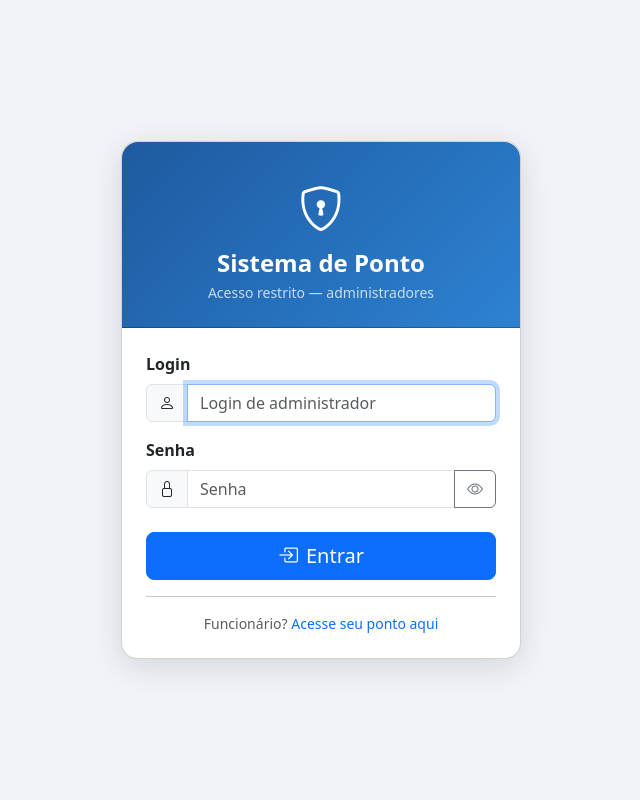
After one commit to deivison-nog/projeto-ponto, a PHP site: page /login.php in a window 1280 px wide. The commit adds this page. Shown: the whole page, without its empty margins (319-959 px from the left). Run offline with PHP 8.4, Linux system fonts and the light colour scheme; data that the repository does not hold is empty.

Commit message:
Add admin login system: login.php, auth_admin.php, logout_admin.php; protect all admin pages
Agent-Logs-Url: https://github.com/deivison-nog/projeto-ponto/sessions/18074775-7a0f-43ec-9d62-ce3e3a90a991

Co-authored-by: deivison-nog <77868616+deivison-nog@users.noreply.github.com>

```diff
--- a/atualiza_funcionario.php
+++ b/atualiza_funcionario.php
@@ -3,6 +3,7 @@
 // Atualiza os dados do funcionário (via POST) usando PDO (conexao.php)
 
 require_once 'conexao.php';
+require 'auth_admin.php';
 
 if ($_SERVER['REQUEST_METHOD'] !== 'POST') {
     header('Location: gerenciar_funcionarios.php');
--- a/cadastrar_funcionario.php
+++ b/cadastrar_funcionario.php
@@ -1,4 +1,4 @@
-<?php include 'conexao.php'; ?>
+<?php include 'conexao.php'; require 'auth_admin.php'; ?>
 
 <!DOCTYPE html>
 <html lang="pt-br">
--- a/dashboard_ponto.php
+++ b/dashboard_ponto.php
@@ -1,5 +1,6 @@
 <?php
 require 'conexao.php';
+require 'auth_admin.php';
 
 // ── Filtros ──────────────────────────────────────────────────────────────────
 $nome        = trim($_GET['nome']        ?? '');
--- a/gerar_relatorio.php
+++ b/gerar_relatorio.php
@@ -1,5 +1,6 @@
 <?php
 require 'conexao.php';
+require 'auth_admin.php';
 require_once(__DIR__ . '/fpdf/fpdf.php');
 
 // ── Parâmetros do filtro ──────────────────────────────────────────────────────
--- a/gerenciar_funcionarios.php
+++ b/gerenciar_funcionarios.php
@@ -1,5 +1,6 @@
 <?php
 include 'conexao.php';
+require 'auth_admin.php';
 
 /**
  * Filtro por cargo via GET:
--- /dev/null
+++ b/login.php
@@ -0,0 +1,166 @@
+<?php
+if (session_status() === PHP_SESSION_NONE) {
+    session_start();
+}
+
+// Already logged in → go to dashboard
+if (!empty($_SESSION['admin_logged_in'])) {
+    header('Location: index.php');
+    exit;
+}
+
+require 'conexao.php';
+
+// ── Bootstrap DB (same as auth_admin.php, needed here before login) ───────────
+$pdo->exec("
+    CREATE TABLE IF NOT EXISTS administradores (
+        id        INT UNSIGNED AUTO_INCREMENT PRIMARY KEY,
+        login     VARCHAR(60)  NOT NULL UNIQUE,
+        senha     VARCHAR(255) NOT NULL,
+        criado_em DATETIME     NOT NULL DEFAULT CURRENT_TIMESTAMP
+    ) ENGINE=InnoDB DEFAULT CHARSET=utf8mb4
+");
+$stmt = $pdo->prepare("SELECT COUNT(*) FROM administradores WHERE login = :login");
+$stmt->execute([':login' => 'administrador']);
+if ((int)$stmt->fetchColumn() === 0) {
+    $hash = password_hash('umsc12', PASSWORD_DEFAULT);
+    $ins  = $pdo->prepare("INSERT INTO administradores (login, senha) VALUES (:login, :senha)");
+    $ins->execute([':login' => 'administrador', ':senha' => $hash]);
+}
+
+// ── Processar POST ────────────────────────────────────────────────────────────
+$erro = '';
+if ($_SERVER['REQUEST_METHOD'] === 'POST') {
+    $login = trim($_POST['login'] ?? '');
+    $senha = trim($_POST['senha'] ?? '');
+
+    if ($login === '' || $senha === '') {
+        $erro = 'Preencha o login e a senha.';
+    } else {
+        $stmt = $pdo->prepare("SELECT id, senha FROM administradores WHERE login = :login LIMIT 1");
+        $stmt->execute([':login' => $login]);
+        $admin = $stmt->fetch();
+
+        if ($admin && password_verify($senha, $admin['senha'])) {
+            $_SESSION['admin_logged_in'] = true;
+            $_SESSION['admin_login']     = $login;
+            // Redirect to originally requested page or index
+            $redir = $_POST['redir'] ?? '';
+            header('Location: ' . ($redir !== '' ? urldecode($redir) : 'index.php'));
+            exit;
+        } else {
+            $erro = 'Login ou senha incorretos.';
+        }
+    }
+}
+
+$redir = $_GET['redir'] ?? '';
+?>
+<!DOCTYPE html>
+<html lang="pt-br">
+<head>
+  <meta charset="UTF-8">
+  <meta name="viewport" content="width=device-width, initial-scale=1">
+  <title>Login — Sistema de Ponto</title>
+  <link rel="stylesheet" href="https://cdn.jsdelivr.net/npm/bootstrap@5.3.2/dist/css/bootstrap.min.css">
+  <link rel="stylesheet" href="https://cdn.jsdelivr.net/npm/bootstrap-icons@1.11.3/font/bootstrap-icons.min.css">
+  <style>
+    body { background: #f0f4f8; }
+    .login-wrapper {
+      min-height: 100vh;
+      display: flex;
+      align-items: center;
+      justify-content: center;
+    }
+    .login-card {
+      width: 100%;
+      max-width: 400px;
+      border-radius: 1rem;
+      box-shadow: 0 8px 32px rgba(0,0,0,.12);
+    }
+    .login-card .card-header {
+      background: linear-gradient(135deg, #1e5aa0, #2d82d2);
+      border-radius: 1rem 1rem 0 0;
+      padding: 2rem 1.5rem 1.5rem;
+      text-align: center;
+      color: #fff;
+    }
+    .login-card .card-header .bi { font-size: 2.8rem; }
+  </style>
+</head>
+<body>
+<div class="login-wrapper">
+  <div class="card login-card">
+    <div class="card-header">
+      <i class="bi bi-shield-lock d-block mb-2"></i>
+      <h4 class="mb-0 fw-bold">Sistema de Ponto</h4>
+      <p class="mb-0 mt-1 small opacity-75">Acesso restrito — administradores</p>
+    </div>
+    <div class="card-body p-4">
+      <?php if ($erro !== ''): ?>
+        <div class="alert alert-danger d-flex align-items-center gap-2">
+          <i class="bi bi-exclamation-circle-fill"></i>
+          <?= htmlspecialchars($erro) ?>
+        </div>
+      <?php endif; ?>
+
+      <form method="post" autocomplete="off" novalidate>
+        <?php if ($redir !== ''): ?>
+          <input type="hidden" name="redir" value="<?= htmlspecialchars($redir) ?>">
+        <?php endif; ?>
+
+        <div class="mb-3">
+          <label for="login" class="form-label fw-semibold">Login</label>
+          <div class="input-group">
+            <span class="input-group-text"><i class="bi bi-person"></i></span>
+            <input type="text" id="login" name="login" class="form-control"
+                   placeholder="Login de administrador" required autofocus
+                   value="<?= htmlspecialchars($_POST['login'] ?? '') ?>">
+          </div>
+        </div>
+
+        <div class="mb-3">
+          <label for="senha" class="form-label fw-semibold">Senha</label>
+          <div class="input-group">
+            <span class="input-group-text"><i class="bi bi-lock"></i></span>
+            <input type="password" id="senha" name="senha" class="form-control"
+                   placeholder="Senha" required>
+            <button type="button" class="btn btn-outline-secondary"
+                    onclick="toggleSenha()" tabindex="-1" title="Mostrar/ocultar">
+              <i class="bi bi-eye" id="eye-icon"></i>
+            </button>
+          </div>
+        </div>
+
+        <div class="d-grid mt-4">
+          <button type="submit" class="btn btn-primary btn-lg">
+            <i class="bi bi-box-arrow-in-right me-2"></i>Entrar
+          </button>
+        </div>
+      </form>
+
+      <hr class="my-3">
+      <p class="text-center text-muted small mb-0">
+        Funcionário?
+        <a href="pontoview.php" class="text-decoration-none">Acesse seu ponto aqui</a>
+      </p>
+    </div>
+  </div>
+</div>
+
+<script src="https://cdn.jsdelivr.net/npm/bootstrap@5.3.2/dist/js/bootstrap.bundle.min.js"></script>
+<script>
+function toggleSenha() {
+  const input = document.getElementById('senha');
+  const icon  = document.getElementById('eye-icon');
+  if (input.type === 'password') {
+    input.type = 'text';
+    icon.className = 'bi bi-eye-slash';
+  } else {
+    input.type = 'password';
+    icon.className = 'bi bi-eye';
+  }
+}
+</script>
+</body>
+</html>
--- a/mudar_situacao.php
+++ b/mudar_situacao.php
@@ -2,6 +2,7 @@
 // mudar_situacao.php
 
 include 'conexao.php';
+require 'auth_admin.php';
 
 if ($_SERVER['REQUEST_METHOD'] === 'POST') {
     $id = isset($_POST['id']) ? intval($_POST['id']) : 0;
--- a/processa_cadastro.php
+++ b/processa_cadastro.php
@@ -1,5 +1,6 @@
 <?php
 require 'conexao.php';
+require 'auth_admin.php';
 
 // Função para gerar matrícula única
 function gerarMatriculaUnica($pdo) {
--- a/registros.php
+++ b/registros.php
@@ -1,5 +1,6 @@
 <?php
 require 'conexao.php';
+require 'auth_admin.php';
 
 // Filtros
 $filtroNome       = trim($_GET['nome']        ?? '');
```
Also changed, not shown: auth_admin.php (added, +43 -0 lines), index.php (+9 -0 lines), logout_admin.php (added, +7 -0 lines).
